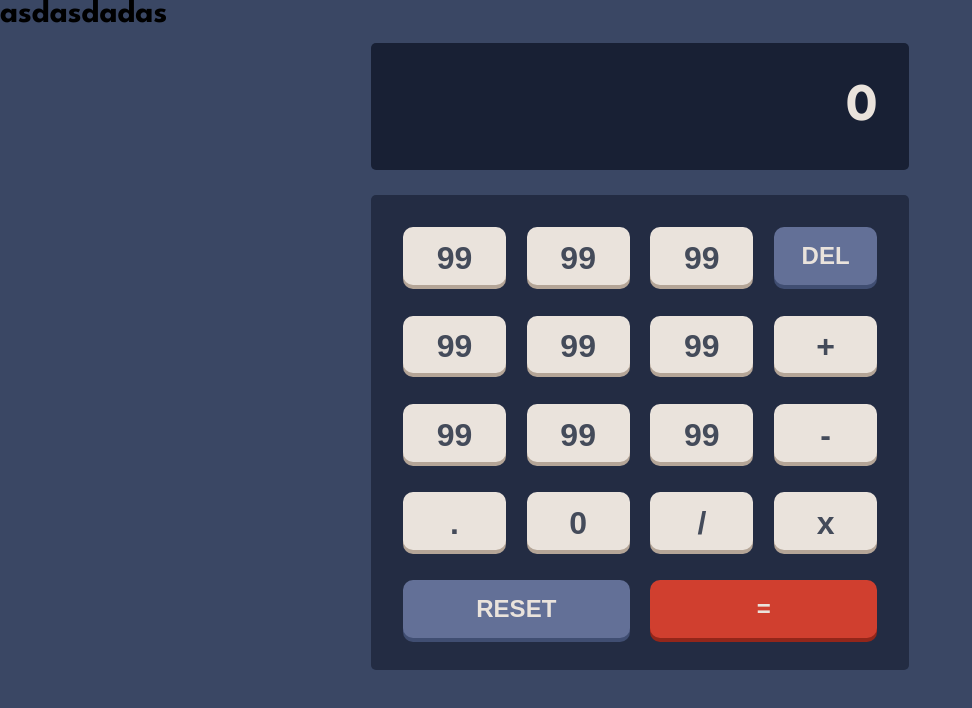
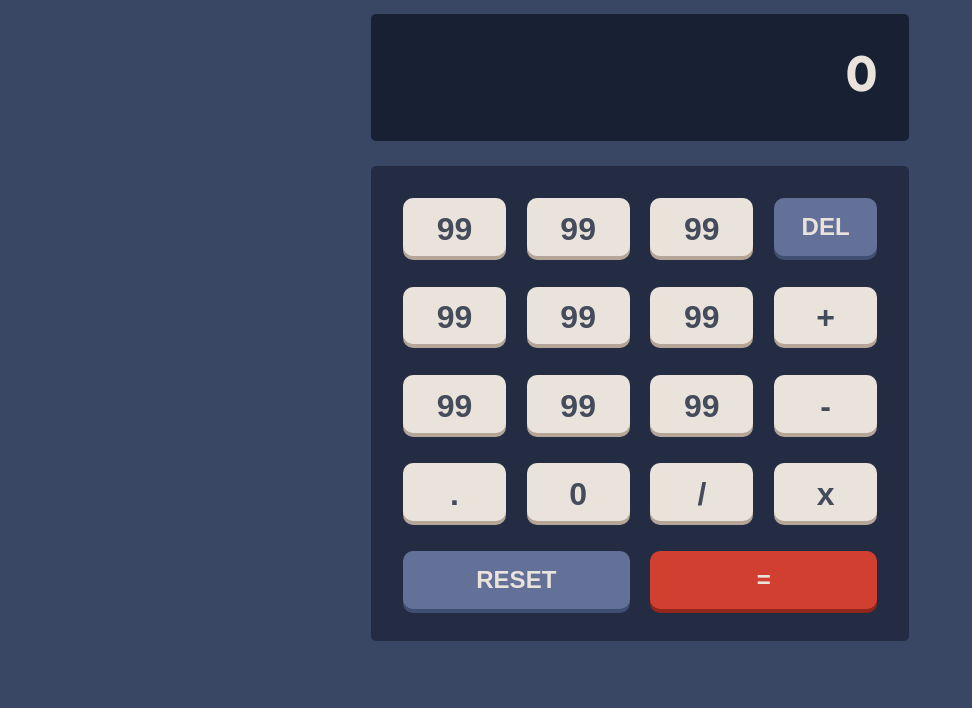
Before and after one commit to Pirmagomedov/alishka, a React (Create React App) app: page / in a window 1280 px wide. Shown: the top 708 px of the page, without its empty margins (0-972 px from the left). Built offline with nearby package versions, Linux system fonts and the light colour scheme.

Commit message:
Update App.js

```diff
--- a/src/App.js
+++ b/src/App.js
@@ -40,7 +40,6 @@ export default function App() {
   return (
     <ThemeProvider theme={selectedTheme}>
       <GlobalStyles />
-      <h1>asdasdadas</h1>
       <Calculator />
     </ThemeProvider>
   );
```
